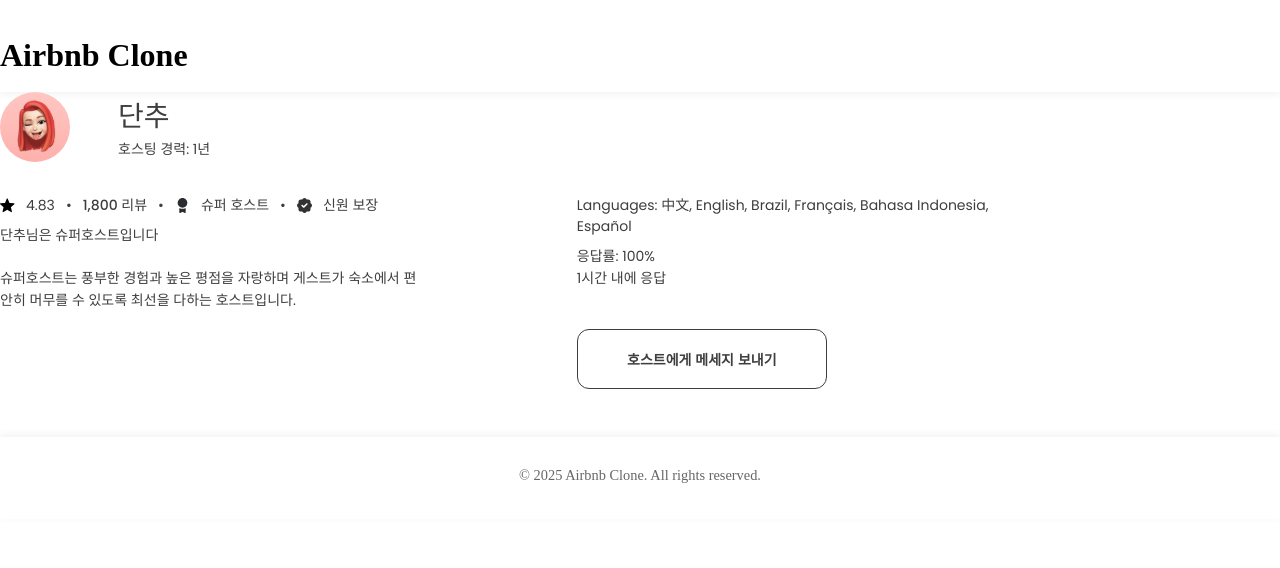
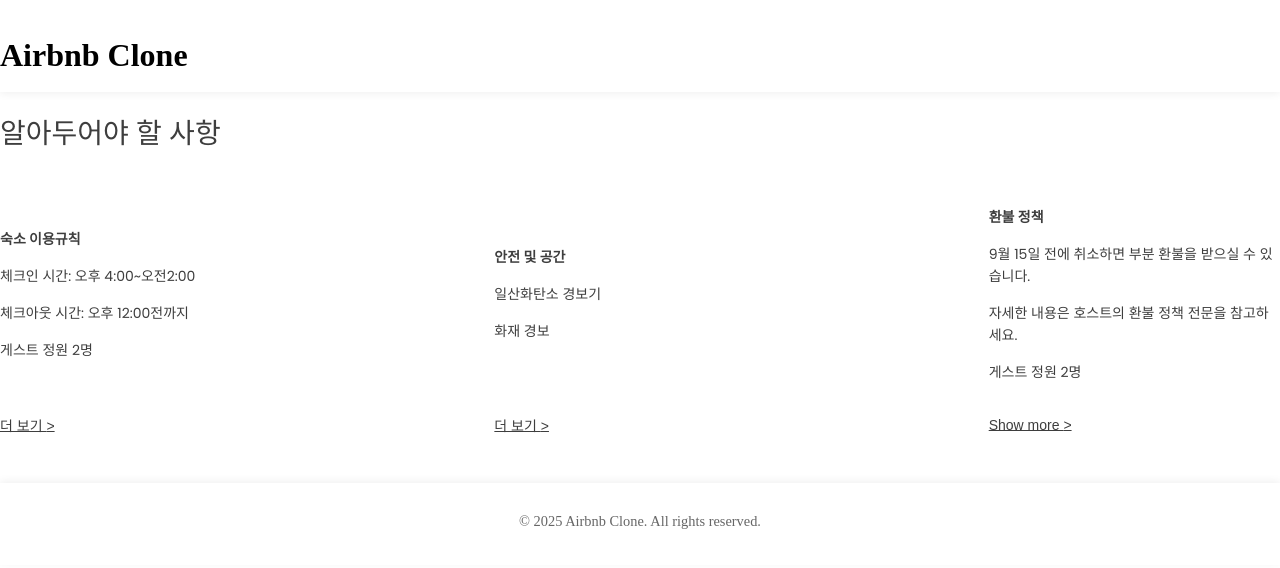
Before and after one commit to EFUB5-Doppelganger/Frontend, a Next.js app in the folder airbnb/: page /lodgingDetail in a window 1280 px wide. Shown: the top 568 px of the page. Built offline with nearby package versions, Linux system fonts and the light colour scheme.

Commit message:
feat: 숙소 상세 페이지 알아두어야 할 사항 ui

```diff
--- /dev/null
+++ b/airbnb/src/app/lodgingDetail/notice.tsx
@@ -0,0 +1,119 @@
+import React from 'react';
+import styled from 'styled-components';
+import Image from 'next/image';
+import { Poppins } from 'next/font/google';
+
+const poppins = Poppins({ subsets: ['latin'], weight: ['400', '500', '600'] });
+
+export default function Notice () {
+  return (
+    <Wrapper>
+      <Header className={poppins.className}>알아두어야 할 사항</Header>
+      <Container>
+        <SmallContainer>
+          <TextStrong className={poppins.className}>숙소 이용규칙</TextStrong>
+          <Text className={poppins.className}>체크인 시간: 오후 4:00~오전2:00</Text>
+          <Text className={poppins.className}>체크아웃 시간: 오후 12:00전까지</Text>
+          <Text className={poppins.className}>게스트 정원 2명</Text>
+        </SmallContainer>
+
+        <SmallContainer>
+          <TextStrong className={poppins.className}>안전 및 공간</TextStrong>
+          <Text className={poppins.className}>일산화탄소 경보기</Text>
+          <Text className={poppins.className}>화재 경보</Text>
+        </SmallContainer>
+
+        <SmallContainer>
+          <TextStrong className={poppins.className}>환불 정책</TextStrong>
+          <Text className={poppins.className}>9월 15일 전에 취소하면 부분 환불을 받으실 수 있습니다.</Text>
+          <Text className={poppins.className}>자세한 내용은 호스트의 환불 정책 전문을 참고하세요.</Text>
+          <Text className={poppins.className}>게스트 정원 2명</Text>
+        </SmallContainer>
+      </Container>
+      <BtnContainer>
+        <MoreBtn>더 보기 {'>'}</MoreBtn>
+        <MoreBtn>더 보기 {'>'}</MoreBtn>
+        <MoreBtn>Show more {'>'}</MoreBtn>
+      </BtnContainer>
+    </Wrapper>
+  )
+}
+
+const Wrapper = styled.div`
+  display: flex;
+  flex-direction: column;
+  gap: 2rem;
+  margin-bottom: 3rem;
+`;
+
+const Header = styled.h1`
+  color: #3E3E3E;
+  font-size: 1.75rem;
+  font-style: normal;
+  font-weight: 500;
+  line-height: normal;
+`;
+
+const Container = styled.div`
+  display: flex;
+  justify-content: flex-start;
+  align-items: center;
+  gap: 12.69rem;
+`;
+
+const SmallContainer = styled.div`
+  display: flex;
+  flex-direction: column;
+  gap: 0.94rem;
+  justify-content: flex-start;
+  align-items: flex-start;
+  width: 21rem;
+`;
+
+const TextStrong = styled.span`
+  color: #3E3E3E;
+  font-size: 0.875rem;
+  font-style: normal;
+  font-weight: 600;
+  line-height: normal;
+  margin: 0;
+  padding: 0;
+`;
+
+const Text = styled.div`
+  color: #3E3E3E;
+  font-size: 0.875rem;
+  font-style: normal;
+  font-weight: 400;
+  line-height: normal;
+  margin: 0;
+  padding: 0;
+`;
+
+const BtnContainer = styled.div`
+  display: flex;
+  justify-content: flex-start;
+  align-items: center;
+  gap: 12.69rem;
+`;
+
+const MoreBtn = styled.button`
+  color: #3E3E3E;
+  font-size: 0.875rem;
+  font-style: normal;
+  font-weight: 500;
+  line-height: normal;
+  text-decoration-line: underline;
+  text-decoration-style: solid;
+  text-decoration-skip-ink: none;
+  text-decoration-thickness: auto;
+  text-underline-offset: auto;
+  text-underline-position: from-font;
+  text-align: start;
+
+  border: none;
+  background: #fff;
+  width: 21rem;
+  margin: 0;
+  padding: 0;
+`;
--- a/airbnb/src/app/lodgingDetail/page.tsx
+++ b/airbnb/src/app/lodgingDetail/page.tsx
@@ -2,9 +2,9 @@
 
 import React from 'react';
 import Review from '@/app/common/review';
-import HostDetail from '@/app/lodgingDetail/hostDetail';
+import Notice from '@/app/lodgingDetail/notice';
 
 
 export default function Page() {
-  return <HostDetail />
+  return <Notice />
 }
```
